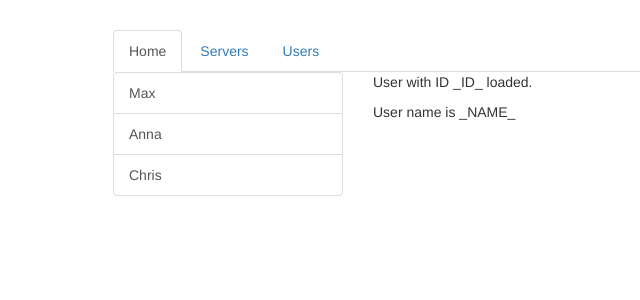
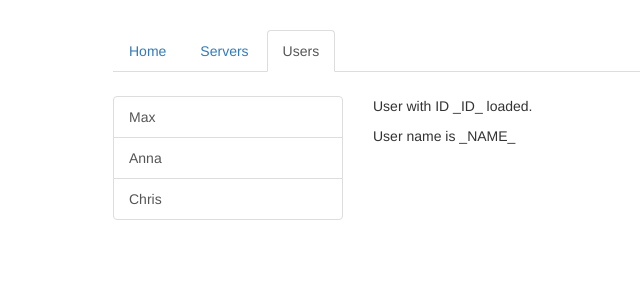
Before and after one commit to mrChernicharo/routing-start, an Angular app: page /users in a window 1280 px wide. Shown: the top 300 px of the page, without its empty margins (152-792 px from the left). Built offline with nearby package versions, Linux system fonts and the light colour scheme.

Commit message:
routerLink routerLinkActive & options

```diff
--- a/src/app/app.component.html
+++ b/src/app/app.component.html
@@ -2,14 +2,20 @@
   <div class="row">
     <div class="col-xs-12 col-sm-10 col-md-8 col-sm-offset-1 col-md-offset-2">
       <ul class="nav nav-tabs">
-        <li role="presentation" class="active"><a href="#">Home</a></li>
-        <li role="presentation"><a href="#">Servers</a></li>
-        <li role="presentation"><a href="#">Users</a></li>
+        <li routerLinkActive="active" [routerLinkActiveOptions]="{ exact: true }">
+          <a routerLink="/">Home</a>
+        </li>
+        <li routerLinkActive="active">
+          <a [routerLink]="'/servers'">Servers</a>
+        </li>
+        <li routerLinkActive="active">
+          <a [routerLink]="['/users']">Users</a>
+        </li>
       </ul>
     </div>
   </div>
   <div class="row">
-    <div class="col-xs-12 col-sm-10 col-md-8 col-sm-offset-1 col-md-offset-2">
+    <div class="col-xs-12 col-sm-10 col-md-8 col-sm-offset-1 col-md-offset-2" style="padding-top: 24px;">
       <router-outlet></router-outlet>
     </div>
   </div>
```
